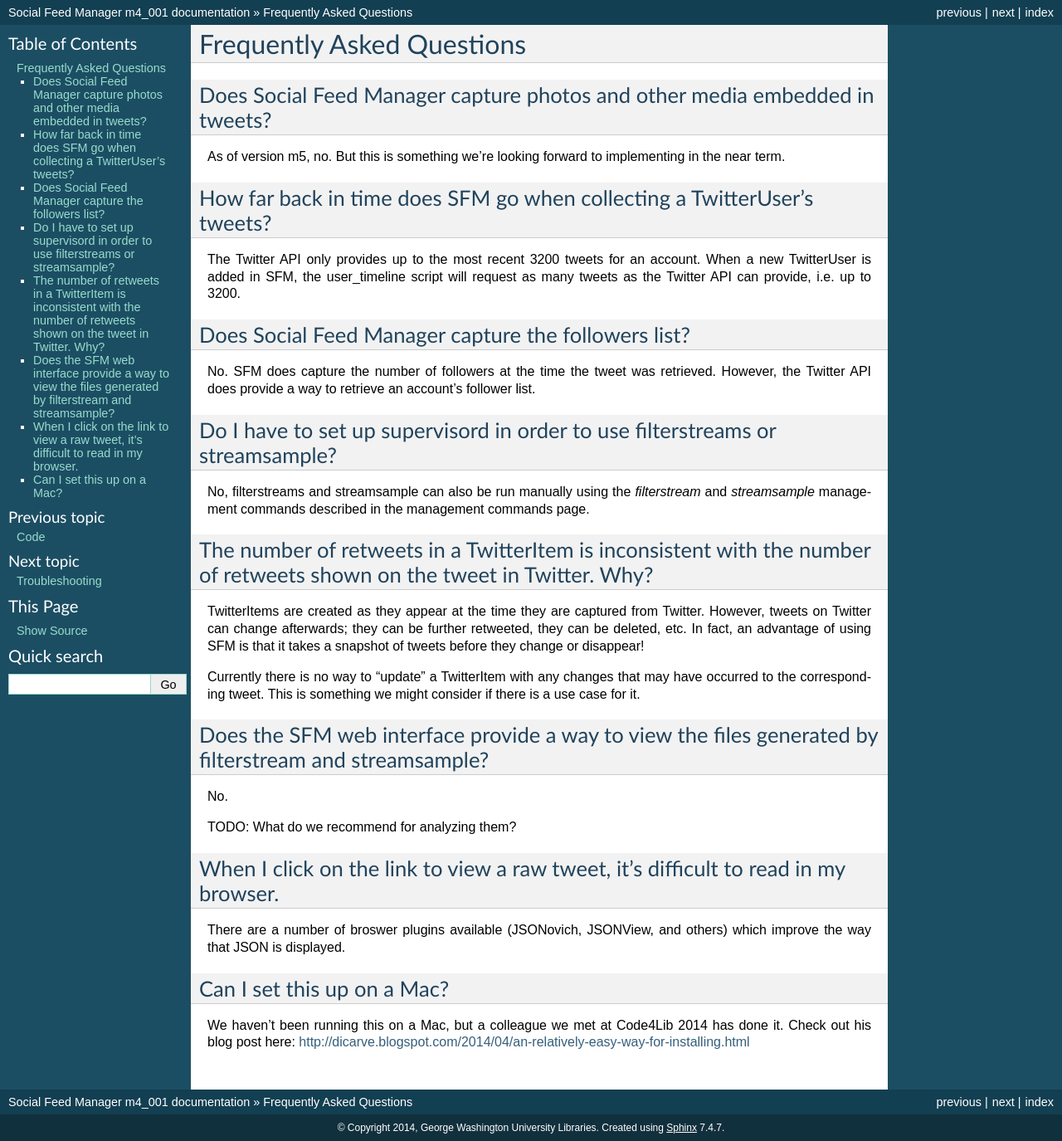
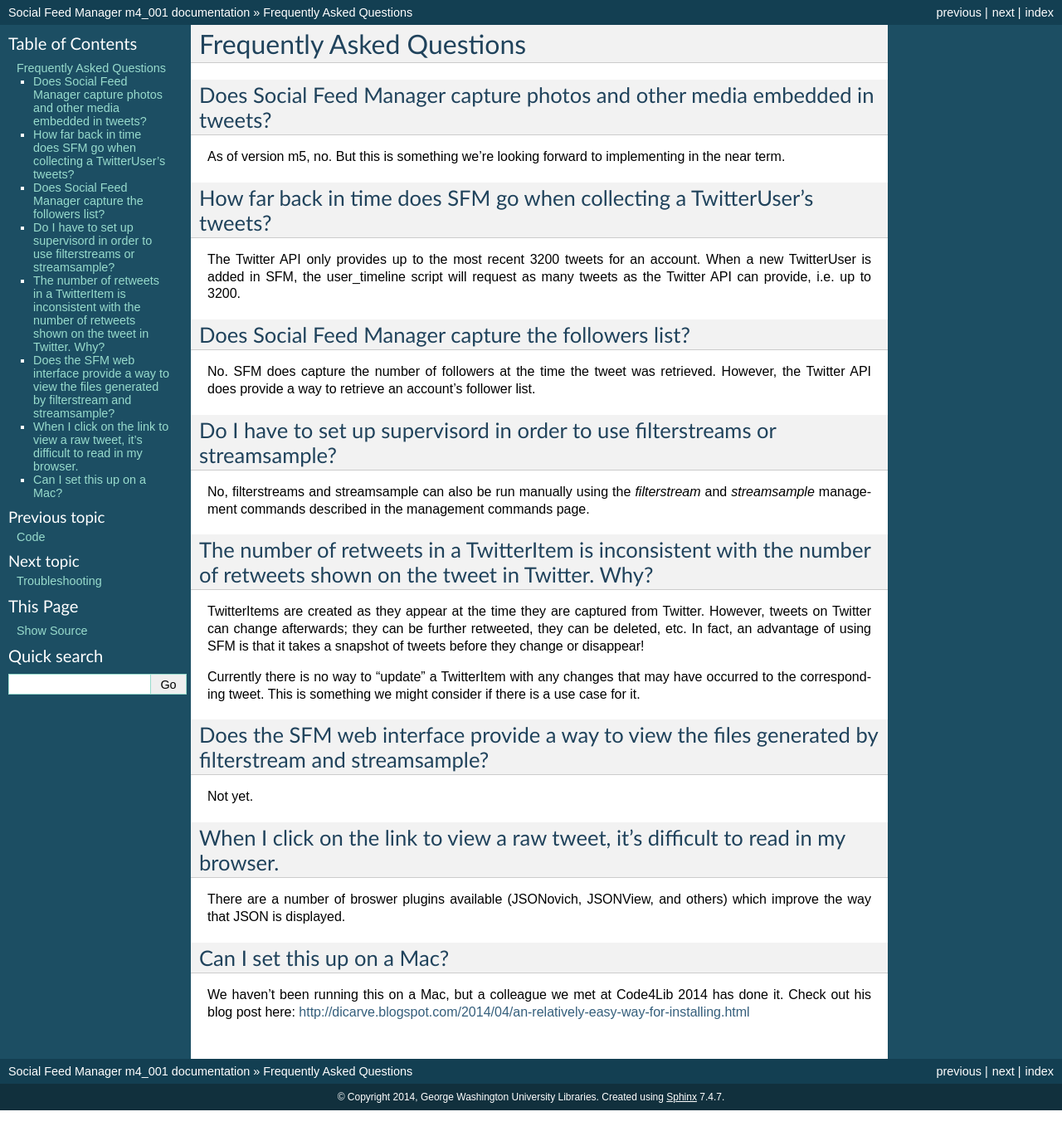
Before and after one commit to gwu-libraries/social-feed-manager, a Sphinx documentation site: the page built from docs/faq.rst, in a window 1280 px wide. Shown: the whole page at 83% size. Built offline with Sphinx 7.4.7, drawn with Linux system fonts in a browser that asks for light colours; after the commit the page ends 1338 px from its top, so only the background shows below that.

Commit message:
Resolved TODO - we can elaborate when there's more to say.

```diff
--- a/docs/faq.rst
+++ b/docs/faq.rst
@@ -48,9 +48,7 @@
 
 Does the SFM web interface provide a way to view the files generated by filterstream and streamsample?
 ------------------------------------------------------------------------------------------------------
-No.
-
-TODO: What do we recommend for analyzing them?
+Not yet.
 
 
 When I click on the link to view a raw tweet, it's difficult to read in my browser.
```
